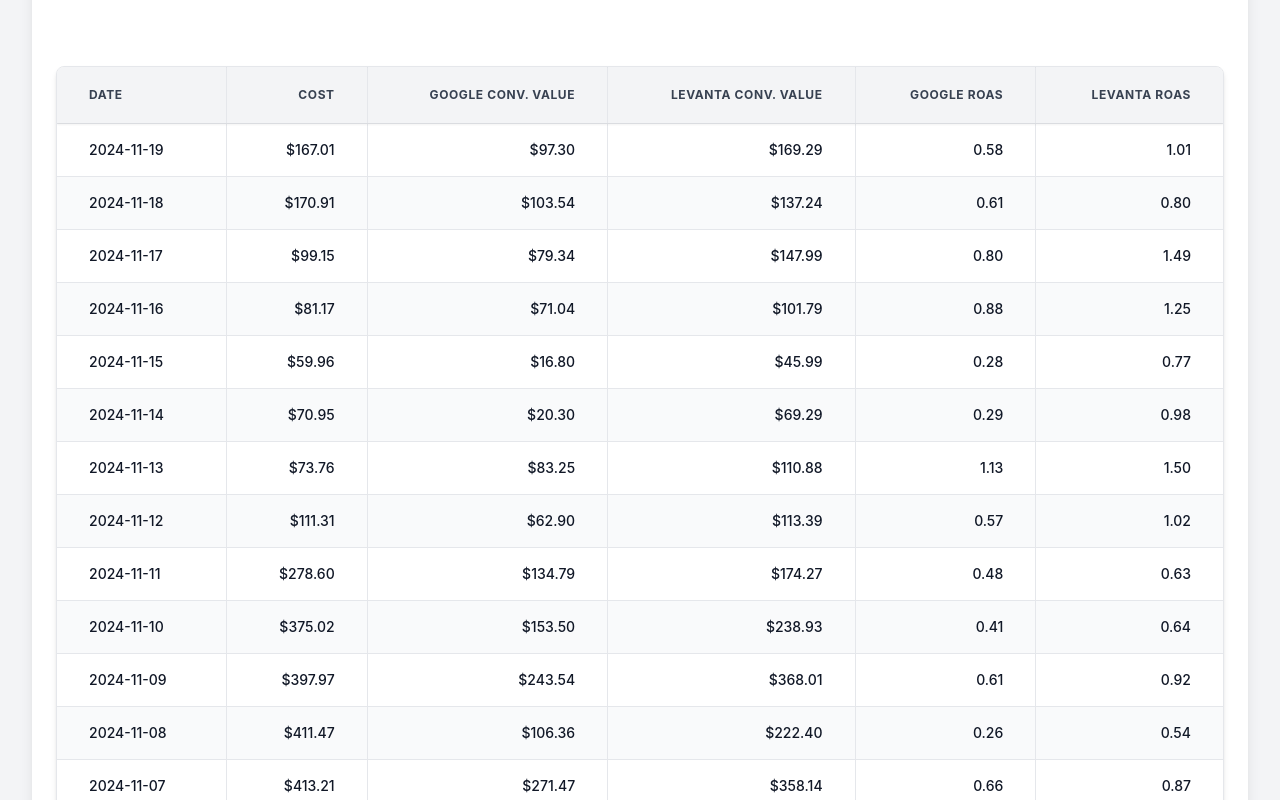
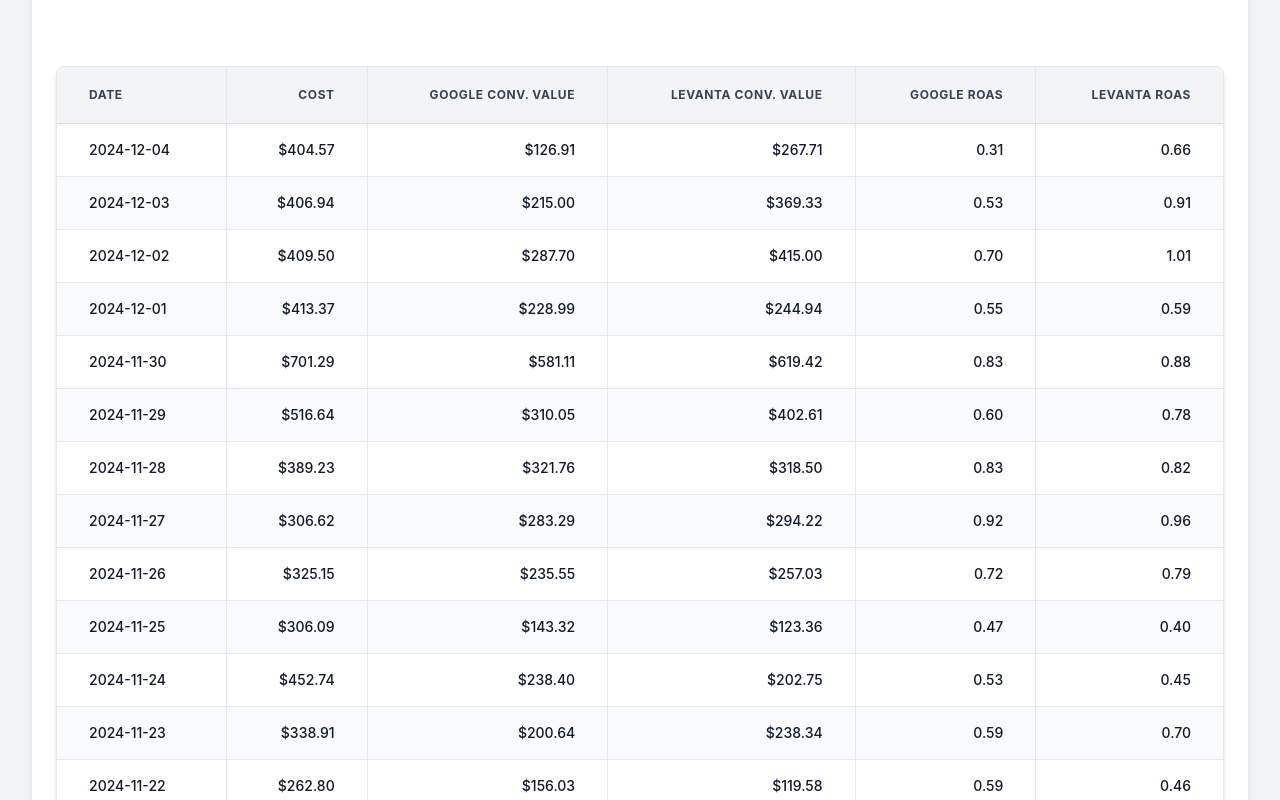
Before and after one commit to smileprep/roas-analysis, a React (Create React App) app: page / in a window 1280 px wide. Shown: the part 2000-2800 px from the top of the page. Built offline with nearby package versions, Linux system fonts and the light colour scheme.

Commit message:
update data and labels

```diff
--- a/src/App.js
+++ b/src/App.js
@@ -445,7 +445,7 @@ const revertToDefaultData = () => {
               <>
                 <div className="space-y-6">
                   <div className="w-full h-[400px] bg-white p-4 rounded-lg border border-gray-200">
-                    <h3 className="text-lg font-semibold mb-4">Daily Values</h3>
+                    <h3 className="text-lg font-semibold mb-4">Daily Values (ROAS)</h3>
                     <ComposedChart width={1000} height={350} data={filteredMergedData} margin={{ top: 5, right: 30, left: 20, bottom: 5 }}>
                       <CartesianGrid strokeDasharray="3 3" />
                       <XAxis dataKey="date" />
@@ -482,7 +482,7 @@ const revertToDefaultData = () => {
                   </div>
 
                   <div className="w-full h-[400px] bg-white p-4 rounded-lg border border-gray-200">
-                    <h3 className="text-lg font-semibold mb-4">7-Day Rolling Average</h3>
+                    <h3 className="text-lg font-semibold mb-4">7-Day Rolling Average (ROAS)</h3>
                     <ComposedChart width={1000} height={350} data={filteredRollingAverageData} margin={{ top: 5, right: 30, left: 20, bottom: 5 }}>
                       <CartesianGrid strokeDasharray="3 3" />
                       <XAxis dataKey="date" />
--- a/src/data/defaultGoogleData.js
+++ b/src/data/defaultGoogleData.js
@@ -631,7 +631,7 @@ export const defaultGoogleData = [
   },
   {
     "date": "2024-11-04",
-    "googleConvValue": 326.36,
+    "googleConvValue": 326.82,
     "cost": 387.59
   },
   {
@@ -651,7 +651,7 @@ export const defaultGoogleData = [
   },
   {
     "date": "2024-11-08",
-    "googleConvValue": 106.36,
+    "googleConvValue": 106.96,
     "cost": 411.47
   },
   {
@@ -661,12 +661,12 @@ export const defaultGoogleData = [
   },
   {
     "date": "2024-11-10",
-    "googleConvValue": 153.5,
+    "googleConvValue": 154.28,
     "cost": 375.02
   },
   {
     "date": "2024-11-11",
-    "googleConvValue": 134.79,
+    "googleConvValue": 134.91,
     "cost": 278.6
   },
   {
@@ -676,37 +676,112 @@ export const defaultGoogleData = [
   },
   {
     "date": "2024-11-13",
-    "googleConvValue": 83.25,
+    "googleConvValue": 87.97,
     "cost": 73.76
   },
   {
     "date": "2024-11-14",
-    "googleConvValue": 20.3,
+    "googleConvValue": 24.26,
     "cost": 70.95
   },
   {
     "date": "2024-11-15",
-    "googleConvValue": 16.8,
+    "googleConvValue": 18.14,
     "cost": 59.96
   },
   {
     "date": "2024-11-16",
-    "googleConvValue": 71.04,
+    "googleConvValue": 100.73,
     "cost": 81.17
   },
   {
     "date": "2024-11-17",
-    "googleConvValue": 79.34,
+    "googleConvValue": 103.92,
     "cost": 99.15
   },
   {
     "date": "2024-11-18",
-    "googleConvValue": 103.54,
+    "googleConvValue": 118.55,
     "cost": 170.91
   },
   {
     "date": "2024-11-19",
-    "googleConvValue": 97.3,
-    "cost": 167.01
+    "googleConvValue": 135.19,
+    "cost": 166.61
+  },
+  {
+    "date": "2024-11-20",
+    "googleConvValue": 152.53,
+    "cost": 158.12
+  },
+  {
+    "date": "2024-11-21",
+    "googleConvValue": 150.89,
+    "cost": 211.46
+  },
+  {
+    "date": "2024-11-22",
+    "googleConvValue": 156.03,
+    "cost": 262.8
+  },
+  {
+    "date": "2024-11-23",
+    "googleConvValue": 200.64,
+    "cost": 338.91
+  },
+  {
+    "date": "2024-11-24",
+    "googleConvValue": 238.4,
+    "cost": 452.74
+  },
+  {
+    "date": "2024-11-25",
+    "googleConvValue": 143.32,
+    "cost": 306.09
+  },
+  {
+    "date": "2024-11-26",
+    "googleConvValue": 235.55,
+    "cost": 325.15
+  },
+  {
+    "date": "2024-11-27",
+    "googleConvValue": 283.29,
+    "cost": 306.62
+  },
+  {
+    "date": "2024-11-28",
+    "googleConvValue": 321.76,
+    "cost": 389.23
+  },
+  {
+    "date": "2024-11-29",
+    "googleConvValue": 310.05,
+    "cost": 516.64
+  },
+  {
+    "date": "2024-11-30",
+    "googleConvValue": 581.11,
+    "cost": 701.29
+  },
+  {
+    "date": "2024-12-01",
+    "googleConvValue": 228.99,
+    "cost": 413.37
+  },
+  {
+    "date": "2024-12-02",
+    "googleConvValue": 287.7,
+    "cost": 409.5
+  },
+  {
+    "date": "2024-12-03",
+    "googleConvValue": 215,
+    "cost": 406.94
+  },
+  {
+    "date": "2024-12-04",
+    "googleConvValue": 126.91,
+    "cost": 404.57
   }
 ];
--- a/src/data/defaultLevantaData.js
+++ b/src/data/defaultLevantaData.js
@@ -1,4 +1,64 @@
 export const defaultLevantaData = [
+  {
+    "date": "12/4/2024",
+    "levantaConvValue": 267.71
+  },
+  {
+    "date": "12/3/2024",
+    "levantaConvValue": 369.33
+  },
+  {
+    "date": "12/2/2024",
+    "levantaConvValue": 415
+  },
+  {
+    "date": "12/1/2024",
+    "levantaConvValue": 244.94
+  },
+  {
+    "date": "11/30/2024",
+    "levantaConvValue": 619.42
+  },
+  {
+    "date": "11/29/2024",
+    "levantaConvValue": 402.61
+  },
+  {
+    "date": "11/28/2024",
+    "levantaConvValue": 318.5
+  },
+  {
+    "date": "11/27/2024",
+    "levantaConvValue": 294.22
+  },
+  {
+    "date": "11/26/2024",
+    "levantaConvValue": 257.03
+  },
+  {
+    "date": "11/25/2024",
+    "levantaConvValue": 123.36
+  },
+  {
+    "date": "11/24/2024",
+    "levantaConvValue": 202.75
+  },
+  {
+    "date": "11/23/2024",
+    "levantaConvValue": 238.34
+  },
+  {
+    "date": "11/22/2024",
+    "levantaConvValue": 119.58
+  },
+  {
+    "date": "11/21/2024",
+    "levantaConvValue": 192.04
+  },
+  {
+    "date": "11/20/2024",
+    "levantaConvValue": 149.07
+  },
   {
     "date": "11/19/2024",
     "levantaConvValue": 169.29
@@ -13,7 +73,7 @@ export const defaultLevantaData = [
   },
   {
     "date": "11/16/2024",
-    "levantaConvValue": 101.79
+    "levantaConvValue": 97.29
   },
   {
     "date": "11/15/2024",
@@ -61,7 +121,7 @@ export const defaultLevantaData = [
   },
   {
     "date": "11/4/2024",
-    "levantaConvValue": 308.69
+    "levantaConvValue": 291.89
   },
   {
     "date": "11/3/2024",
@@ -81,7 +141,7 @@ export const defaultLevantaData = [
   },
   {
     "date": "10/30/2024",
-    "levantaConvValue": 376.78
+    "levantaConvValue": 359.98
   },
   {
     "date": "10/29/2024",
@@ -89,11 +149,11 @@ export const defaultLevantaData = [
   },
   {
     "date": "10/28/2024",
-    "levantaConvValue": 202.08
+    "levantaConvValue": 185.28
   },
   {
     "date": "10/27/2024",
-    "levantaConvValue": 285.6
+    "levantaConvValue": 246.4
   },
   {
     "date": "10/26/2024",
@@ -101,7 +161,7 @@ export const defaultLevantaData = [
   },
   {
     "date": "10/25/2024",
-    "levantaConvValue": 271.43
+    "levantaConvValue": 254.63
   },
   {
     "date": "10/24/2024",
```
